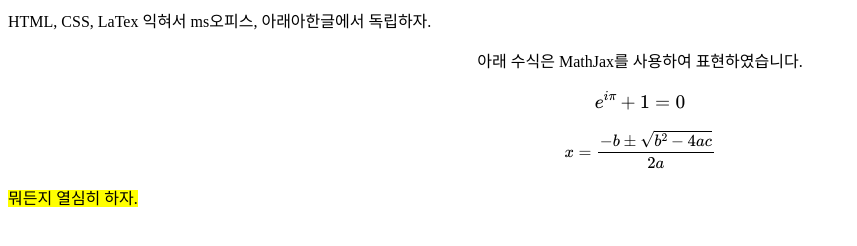
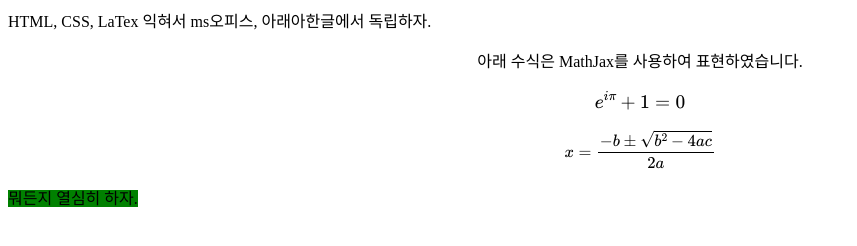
Before and after one commit to Doyouwanttoliveforever/homepage, a plain HTML site: page index.html in a window 1280 px wide. Shown: the whole page, without its empty margins (0-857 px from the left). Drawn offline with nearby package versions, Linux system fonts and the light colour scheme.

Commit message:
color change

```diff
--- a/index.html
+++ b/index.html
@@ -8,5 +8,5 @@
 <p><h3>$$ {e}^{i \pi} + 1 = 0 $$</h3></p>
 <p>$$ x = \frac{-b \pm \sqrt{b^2-4ac}}{2a} $$</p>
 <p></p>
-<p><span style="background-color:yellow">뭐든지 열심히 하자.</span></p>
+<p><span style="background-color:green">뭐든지 열심히 하자.</span></p>
 </body>
```
